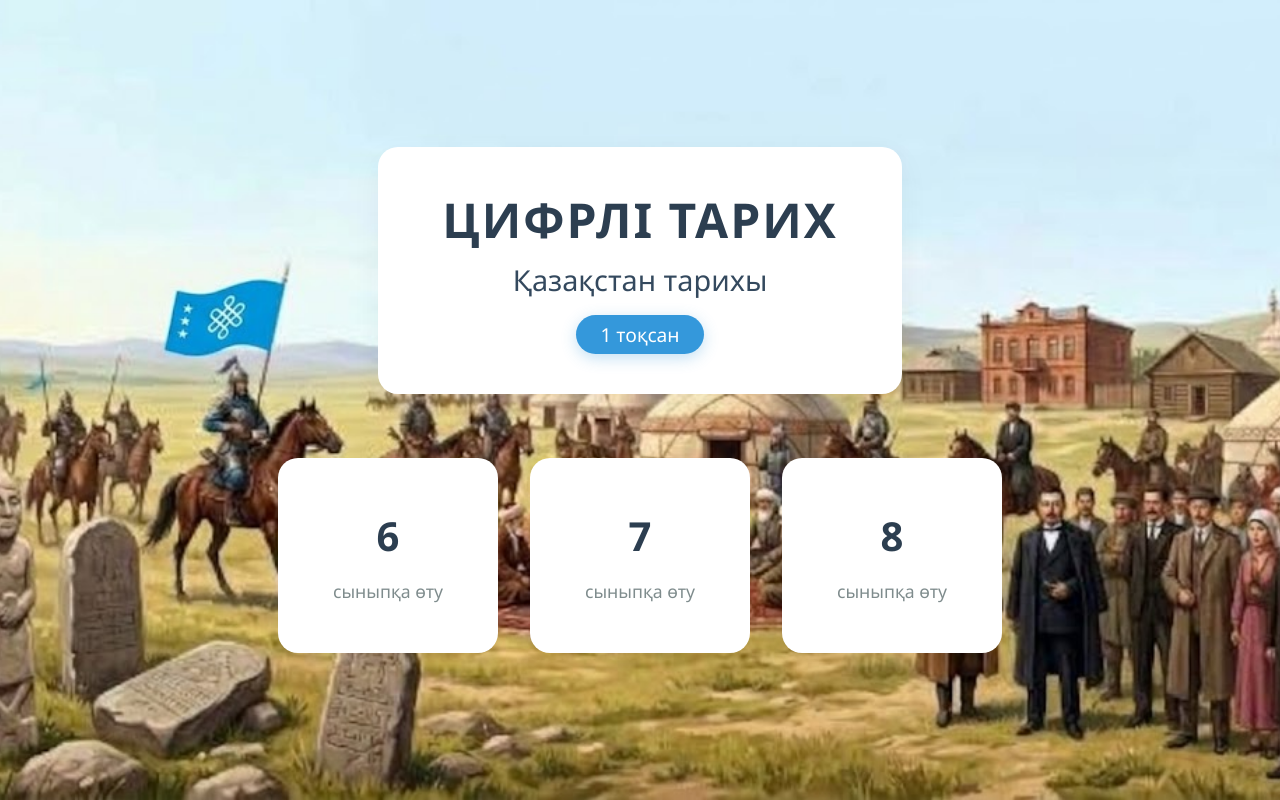
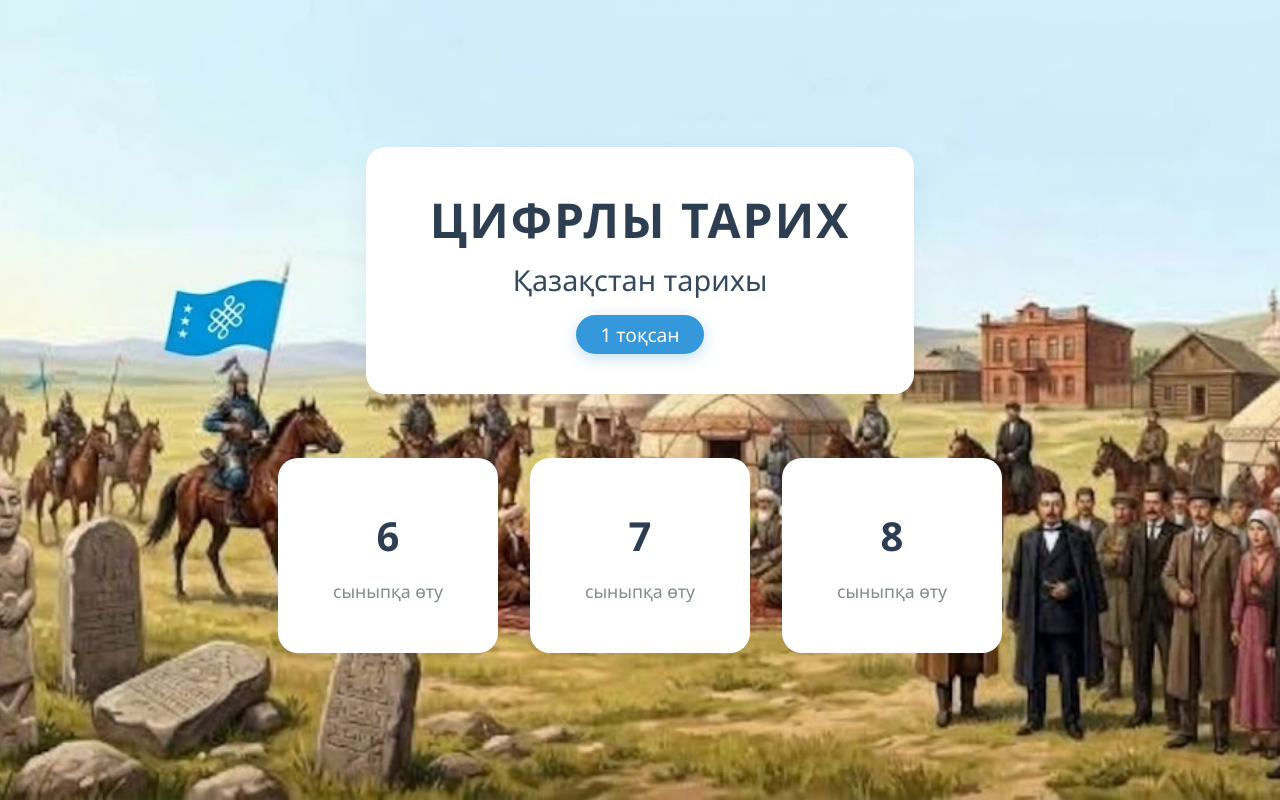
Before and after one commit to snzhr00/cifrli-tarih2, a plain HTML site: page index.html in a window 1280 px wide. Drawn offline with Linux system fonts and the light colour scheme.

Commit message:
Update index.html

```diff
--- a/index.html
+++ b/index.html
@@ -133,7 +133,7 @@
 </head>
 <body>
     <header>
-        <h1>Цифрлі тарих</h1>
+        <h1>Цифрлы тарих</h1>
         <h2>Қазақстан тарихы</h2>
         <h3>1 тоқсан</h3>
     </header>
```
